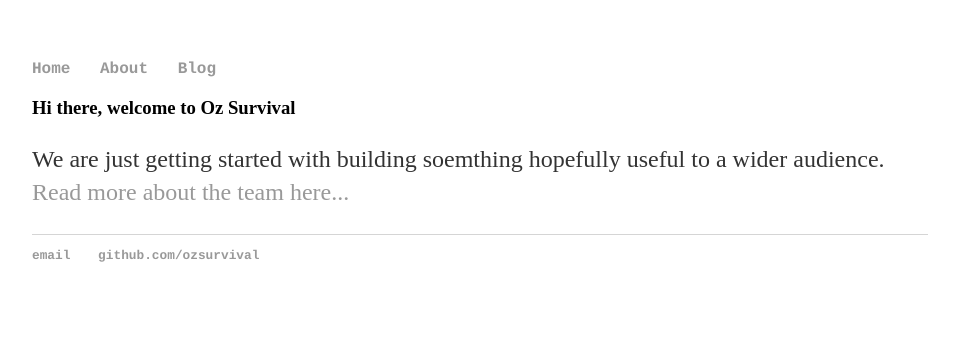
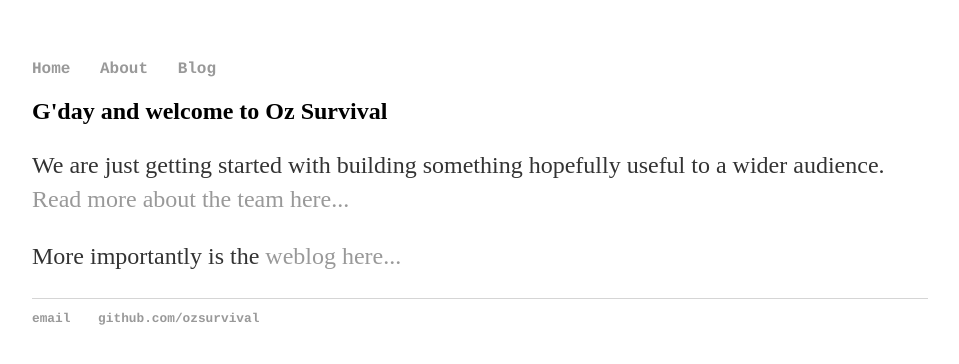
Before and after one commit to ozsurvival/ozsurvival.github.io, a Jekyll site: the page built from index.html, in a window 1280 px wide. Shown: the top 364 px of the page, without its empty margins (160-1119 px from the left). Built offline with Jekyll 4.4.1, drawn with Linux system fonts in a browser that asks for light colours.

Commit message:
Update index.html
added link to blog, corrected spelling mistakes

```diff
--- a/index.html
+++ b/index.html
@@ -4,8 +4,11 @@ title: Welcome
 ---
 <div class="blurb">
 
-<h3>Hi there, welcome to Oz Survival</h3>
-<p>We are just getting started with building soemthing hopefully useful to a wider audience. <a href="/about">Read more
+<h2>G'day and welcome to Oz Survival</h2>
+
+<p>We are just getting started with building something hopefully useful to a wider audience. <a href="/about">Read more
 about the team here...</a></p>
 
+<p>More importantly is the <a href="/blog">weblog here...</a></p?
+
 </div><!-- /.blurb -->
```
